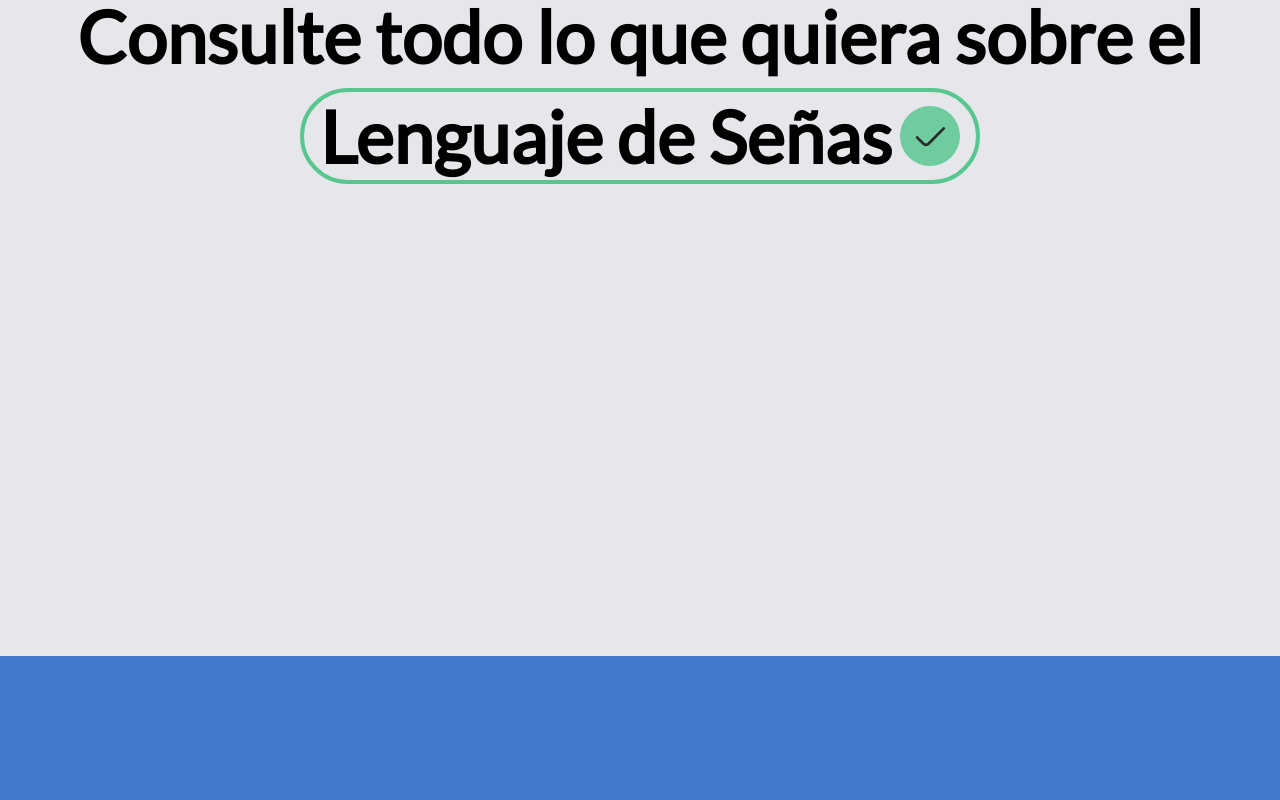
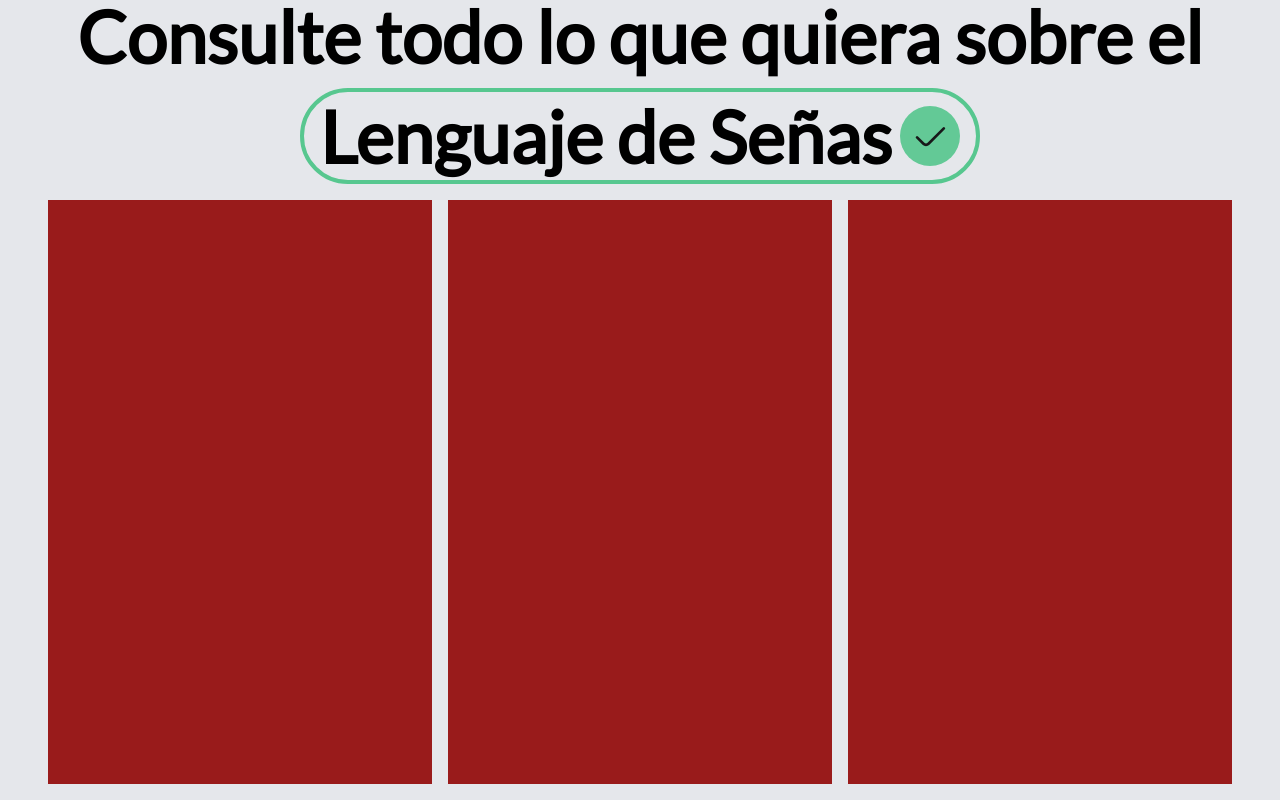
Before and after one commit to Fer-nomas/InclusiveProject, a React (Vite) app: page / in a window 1280 px wide. Shown: the part 778-1578 px from the top of the page. Before the commit the page ends 1434 px from the top, so only its background shows below. Built offline with nearby package versions, Linux system fonts and the light colour scheme; what tailwindcss-animated would draw is missing.

Commit message:
half-change

```diff
--- a/src/pages/Home.jsx
+++ b/src/pages/Home.jsx
@@ -67,7 +67,7 @@ let Home = () => {
           Aprende el abecedario en señas
         </div>
       </div>
-      <div className=" bg-gray-200 flex flex-col items-center pt-36 w-screen h-screen mt-10 font-extrabold  rounded-t-[50px]">
+      <div className=" bg-gray-200 flex flex-col items-center pt-36 w-screen  mt-10 font-extrabold  rounded-t-[50px]">
         <div className="text-4xl sm:text-4xl lg:text-7xl flex-col flex  gap-4 text-center animate-fade-left animate-once animate-duration-700 animate-in-out animate-fill-both">
           <div className="text-center">
             Consulte todo lo que quiera sobre el
@@ -84,7 +84,13 @@ let Home = () => {
             </span>
           </div>
         </div>
+        <ul className="flex flex-wrap justify-center w-full px-10 py-2 ">
+          <li className="p-2 w-full lg:w-1/3 h-[600px]"><div className="bg-red-800 w-full h-full"></div></li>
+          <li className="p-2 w-full lg:w-1/3 h-[600px]"><div className="bg-red-800 w-full h-full"></div></li>
+          <li className="p-2 w-full lg:w-1/3 h-[600px]"><div className="bg-red-800 w-full h-full"></div></li>
+        </ul>
       </div>
+
     </div>
   );
 };
```
